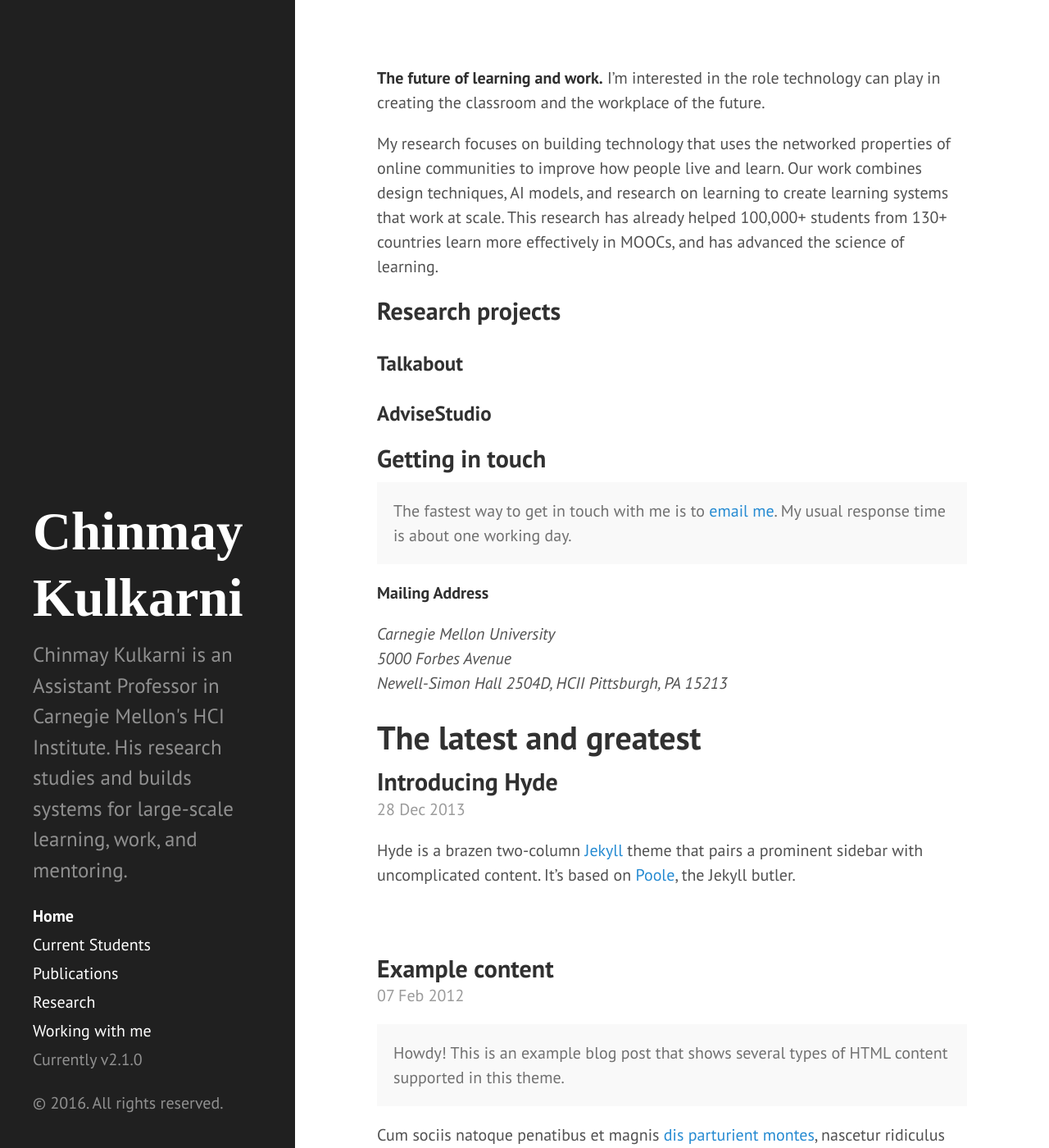
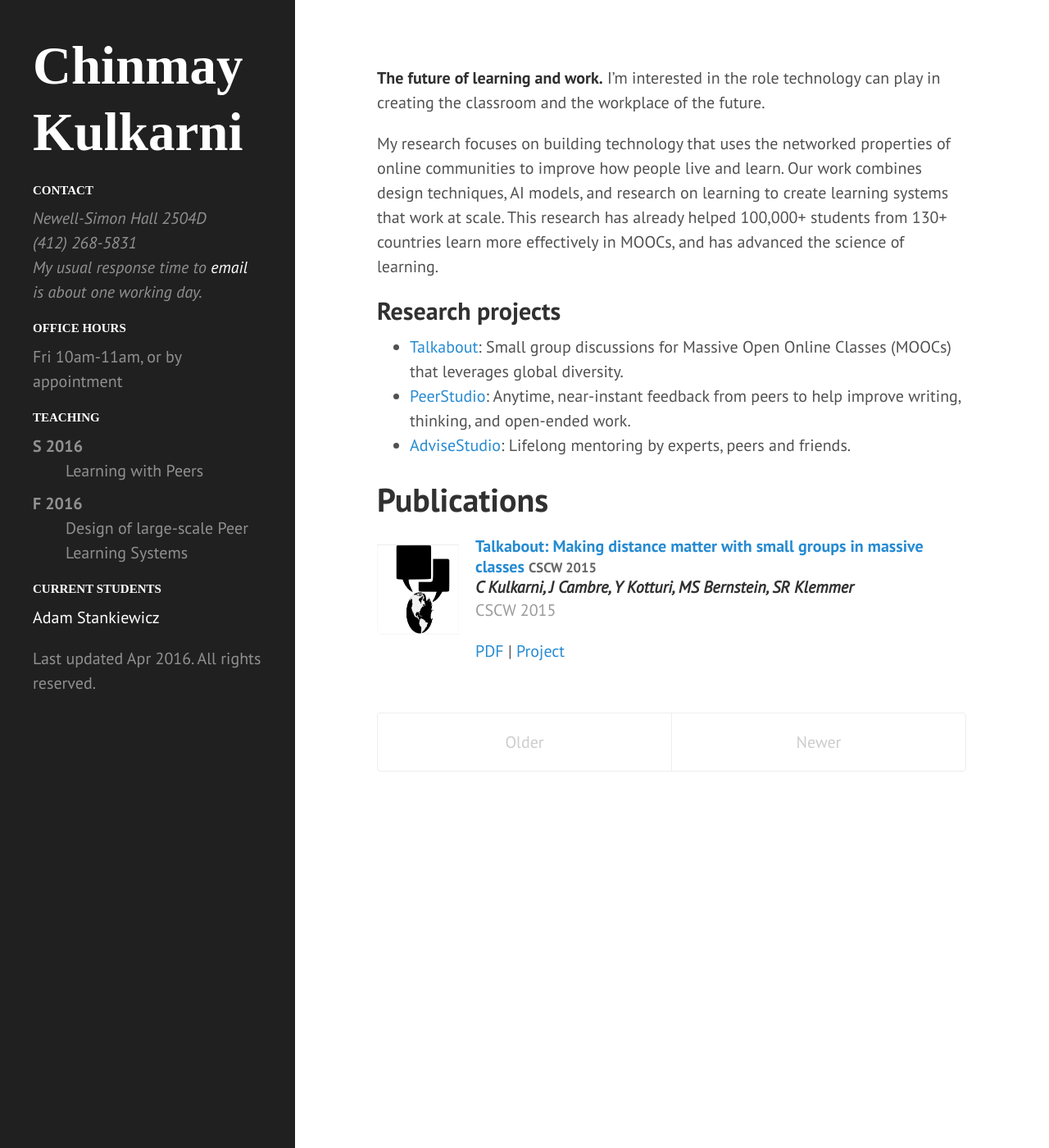
Before and after one commit to chinmayk/super-home, a Jekyll site: the page built from index.html, in a window 1280 px wide and 1400 px high. Shown: the whole window at 82% size. Built offline with Jekyll 4.4.1, drawn with Linux system fonts in a browser that asks for light colours; Markdown is read by kramdown in place of the engine named in the settings; the list of posts is cut into pages by our own code; some of the changed text lies outside the part shown.

Commit message:
Initial publication structure done

```diff
--- a/_includes/sidebar.html
+++ b/_includes/sidebar.html
@@ -1,22 +1,41 @@
 <div class="sidebar">
-  <div class="container sidebar-sticky">
+  <div class="container ">
     <div class="sidebar-about">
       <h1>
         <a href="{{ site.baseurl }}">
           {{ site.title }}
         </a>
       </h1>
-      <p class="lead">{{ site.description }}</p>
+      <!-- <p class="lead">{{ site.description }}</p> -->
+    </div>
+    <div class="dotted">
+      <h2>Contact</h2>
+      <address>
+        Newell-Simon Hall 2504D<br/>
+        (412) 268-5831 <br/>
+        My usual response time to <a href="mailto:chinmayk@cs.cmu.edu">email</a> is about one working day. <br/>
+      </address>
+
+      <h2>Office hours</h2>
+      Fri 10am-11am, or by appointment
+
+      <h2>Teaching</h2>
+      {% markdown teaching-sidebar.md %}
+
+      <h2>Current students</h2>
+      {% markdown students-sidebar.md %}
     </div>
 
+
+
     <nav class="sidebar-nav">
-      <a class="sidebar-nav-item{% if page.url == site.baseurl %} active{% endif %}" href="{{ site.baseurl }}">Home</a>
+
 
       {% comment %}
         The code below dynamically generates a sidebar nav of pages with
         `layout: page` in the front-matter. See readme for usage.
-      {% endcomment %}
 
+      <a class="sidebar-nav-item{% if page.url == site.baseurl %} active{% endif %}" href="{{ site.baseurl }}">Home</a>
       {% assign pages_list = site.pages %}
       {% for node in pages_list %}
         {% if node.title != null %}
@@ -25,11 +44,9 @@
           {% endif %}
         {% endif %}
       {% endfor %}
-
-      <!-- <a class="sidebar-nav-item" href="{{ site.github.repo }}">GitHub project</a> -->
-      <span class="sidebar-nav-item">Currently v{{ site.version }}</span>
+      {% endcomment %}
     </nav>
 
-    <p>&copy; {{ site.time | date: '%Y' }}. All rights reserved.</p>
+    <p>Last updated {{ site.time | date: '%b %Y' }}. All rights reserved.</p>
   </div>
 </div>
--- a/_layouts/post.html
+++ b/_layouts/post.html
@@ -7,6 +7,12 @@ layout: default
   <span class="post-date">{{ page.date | date_to_string }}</span>
   {{ content }}
 </div>
+
+<div class="cite-tools">
+  <h4>BibTeX</h4>
+  <code>
+    {{page.bibtex}}
+  </code>
 
 <div class="related">
   <h2>Related Posts</h2>
--- /dev/null
+++ b/_posts/2016-04-12-talkabout.md
@@ -0,0 +1,49 @@
+---
+layout: post
+title: "Talkabout: Making distance matter with small groups in massive classes"
+logo: talkabout-icon.png
+venue: CSCW 2015
+authors: "C Kulkarni, J Cambre, Y Kotturi, MS Bernstein, SR Klemmer"
+pdf: "talkabout-cscw.pdf"
+project_url: "https://talkabout.stanford.edu/"
+bibtex: |
+  @inproceedings{Kulkarni:2015talkabout,
+  author = {Kulkarni, Chinmay and Cambre, Julia and Kotturi, Yasmine and Bernstein, Michael S. and Klemmer, Scott R.},
+  title = {Talkabout: Making Distance Matter with Small Groups in Massive Classes},
+  booktitle = {Proceedings of the 18th ACM Conference on Computer Supported Cooperative Work \&\#38; Social Computing},
+  series = {CSCW '15},
+  year = {2015},
+  isbn = {978-1-4503-2922-4},
+  location = {Vancouver, BC, Canada},
+  pages = {1116--1128},
+  numpages = {13},
+  url = {http://doi.acm.org/10.1145/2675133.2675166},
+  doi = {10.1145/2675133.2675166},
+  acmid = {2675166},
+  publisher = {ACM},
+  address = {New York, NY, USA},
+  keywords = {culture, online education, peer learning, reflection},
+  }
+
+---
+
+**Abstract**  Massive online classes are global and diverse. How can we
+harness this diversity to improve engagement and learning?
+Currently, though enrollments are high, students’ interactions
+with each other are minimal: most are alone together.
+This isolation is particularly disappointing given that a
+global community is a major draw of online classes. This
+paper illustrates the potential of leveraging geographic
+diversity in massive online classes. We connect students
+from around the world through small-group video discussions.
+Our peer discussion system, Talkabout, has connected
+over 5,000 students in fourteen online classes. Three
+studies with 2,670 students from two classes found that
+globally diverse discussions boost student performance and
+engagement: the more geographically diverse the discussion
+group, the better the students performed on later quizzes.
+Through this work, we challenge the view that online
+classes are useful only when in-person classes are unavailable.
+Instead, we demonstrate how diverse online classrooms
+can create benefits that are largely unavailable in a traditional
+classroom.
--- a/index.html
+++ b/index.html
@@ -5,21 +5,22 @@ title: Home
 
 {% markdown about.md  %}
 
-<div class="">
-  <h1>The latest and greatest</h1>
 
+  <h1>Publications</h1>
     <div class="posts">
       {% for post in paginator.posts %}
-    <div class="post">
-      <h2 class="post-title">
+      <div class="publication">
+        <h2 class="pub-title">
+          <img src="{{ site.url }}/assets/logos/{{post.logo}}" class="icon"/>
           <a href="{{ post.url }}">
             {{ post.title }}
           </a>
+          <small>{{post.venue}}</small>
+          <br/>
+        <cite>{{post.authors}}</cite>
 </h2>
-
-      <span class="post-date">{{ post.date | date_to_string }}</span>
-
-      {{ post.excerpt}}
+        <span class="post-date">{{ post.venue }}</span>
+        <a href="{{site.url}}/assests/pdfs/{{post.pdf}}">PDF</a> {%if post.project_url%} | <a href="{{post.project_url}}">Project</a> {% endif %}
       </div>
       {% endfor %}
     </div>
@@ -40,4 +41,3 @@ title: Home
         <span class="pagination-item newer">Newer</span>
       {% endif %}
     </div>
-</div>
--- a/public/css/hyde.css
+++ b/public/css/hyde.css
@@ -29,6 +29,7 @@
  * Global resets
  *
  * Update the foundational and global aspects of the page.
+ * Edited by Chinmay Kulkarni
  */
 
 html {
@@ -83,6 +84,19 @@
   font-size: 3.25rem;
 }
 
+.sidebar h2 {
+  color: #fff;
+  /*margin-top: 0;*/
+  font-family: "Cardo", serif;
+  font-size: 0.75rem;
+  text-transform: uppercase;
+  /*text-decoration: underline;*/
+}
+
+.sidebar .dotted a {
+  text-decoration: inherit;
+}
+
 /* Sidebar nav */
 .sidebar-nav {
   margin-bottom: 1rem;
@@ -128,7 +142,7 @@
 
 @media (min-width: 48em) {
   .content {
-    max-width: 38rem;
+
     margin-left: 20rem;
     margin-right: 2rem;
   }
@@ -137,6 +151,7 @@
 @media (min-width: 64em) {
   .content {
     margin-left: 22rem;
+    max-width: 64rem;
     margin-right: 4rem;
   }
 }
@@ -248,3 +263,21 @@
 .theme-base-0f .related-posts li a:hover {
   color: #8f5536;
 }
+
+
+/* customizations */
+.icon {
+   display:inline;
+   float: left;
+   width:6em; height: 6em;
+   padding-right:1em;
+   padding-top: 0.5em;
+}
+
+.pub-title {
+  font-size: 1em;
+}
+
+h2 small {
+  color: #666;
+}
```
Also changed, not shown: _includes/about.md (+4 -20 lines), _includes/students-sidebar.md (added, +1 -0 lines), _includes/teaching-sidebar.md (added, +4 -0 lines), current_students.md (deleted, +0 -6 lines), research.md (deleted, +0 -6 lines), _drafts/2012-02-06-whats-jekyll.md (line endings or trailing spaces), _drafts/2012-02-07-example-content.md (renamed from _posts/2012-02-07-example-content.md), _drafts/2013-12-28-introducing-hyde.md (renamed from _posts/2013-12-28-introducing-hyde.md), _includes/publications.md (renamed from publications.md), assets/logos/talkabout-icon.png (added), 2 other files. Lines whose indentation alone changed are shown as unchanged.
